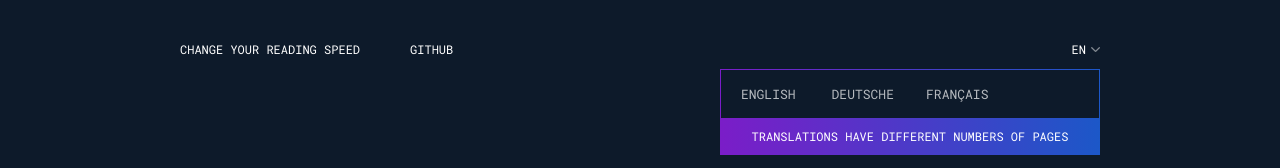
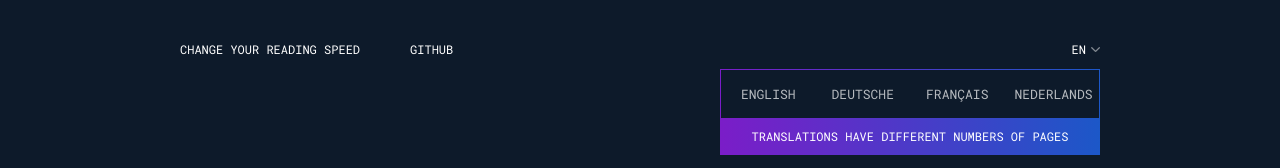
Before and after one commit to devfake/years-to-read, a Vue app: page / in a window 1280 px wide. Both pictures are taken after a click on the element "EN". Shown: the part 779-947 px from the top of the page. Built offline with nearby package versions, Linux system fonts and the light colour scheme; what vue-js-modal would draw is missing.

Commit message:
Added Dutch translation

```diff
--- a/src/App.vue
+++ b/src/App.vue
@@ -12,6 +12,7 @@
               <div @click="chooseBookTranslation('en')">English</div>
               <div @click="chooseBookTranslation('de')">Deutsche</div>
 	      <div @click="chooseBookTranslation('fr')">Français</div>
+	      <div @click="chooseBookTranslation('nl')">Nederlands</div>
             </div>
             <div class="translations-info">
               Translations have different numbers of pages
```
